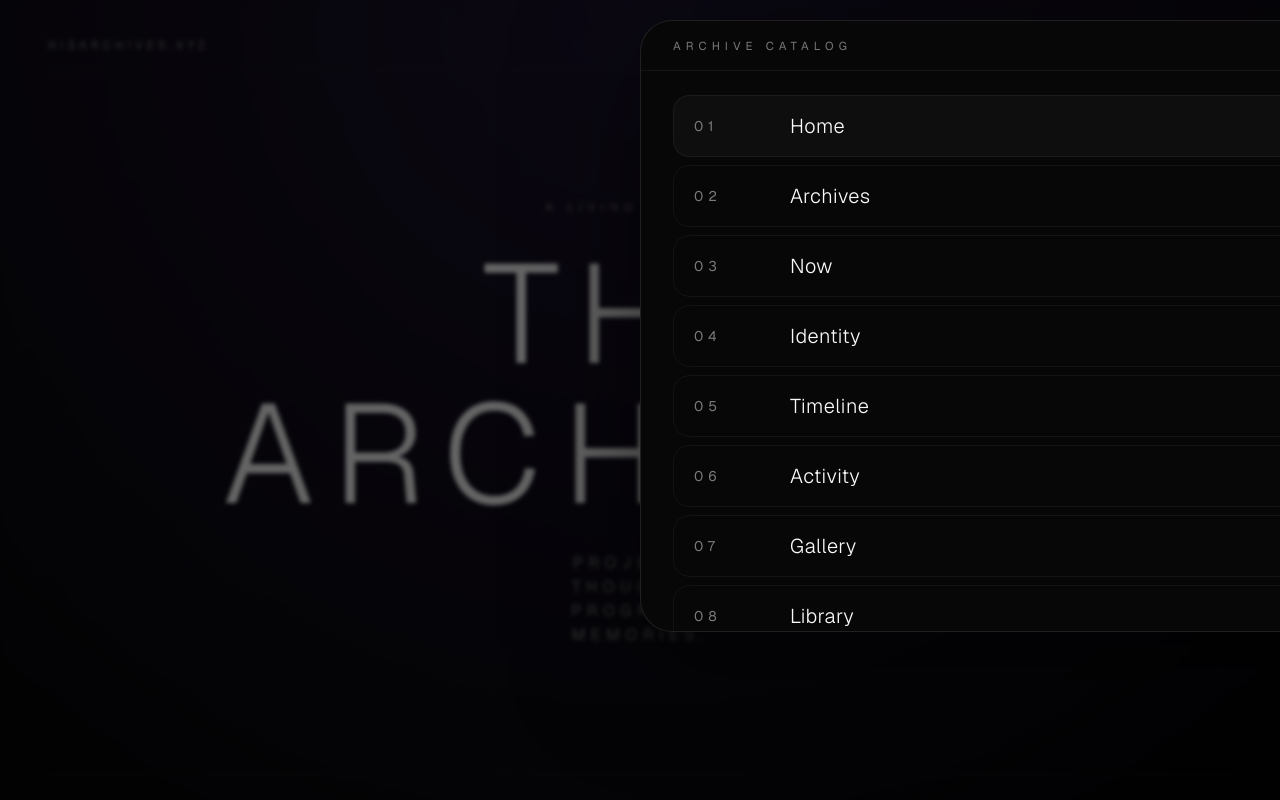
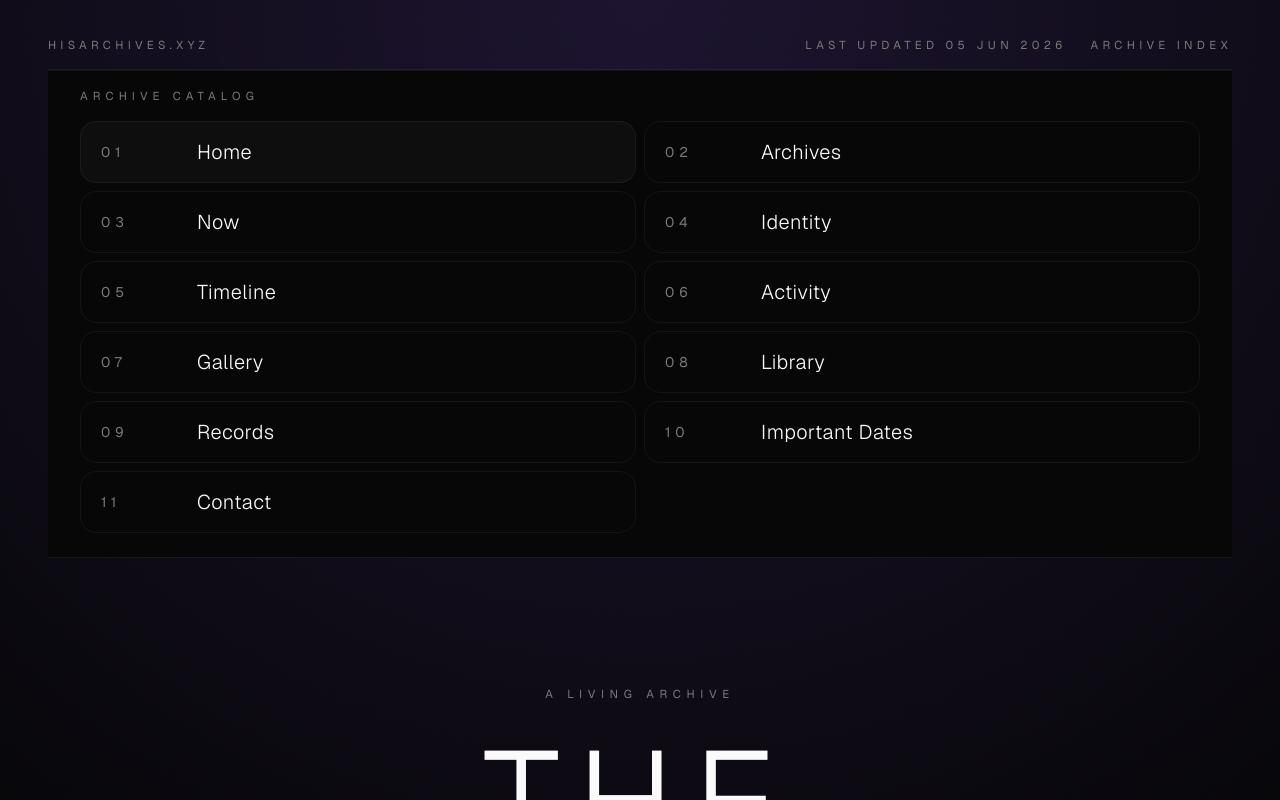
Before and after one commit to h4x-ansh/hisarchives, a Next.js app: page / in a window 1280 px wide. Both pictures are taken after a click on the button "ARCHIVE INDEX". Shown: the top 800 px of the page. Built offline with nearby package versions, Linux system fonts and the light colour scheme.

Commit message:
Refine archive index

```diff
--- a/components/contact-page.tsx
+++ b/components/contact-page.tsx
@@ -4,10 +4,10 @@ import { motion, useReducedMotion } from "framer-motion";
 import { ArchiveFrame, ArchiveHero, ArchiveSection } from "@/components/archive-frame";
 
 const contactMethods = [
-  { label: "Email", value: "hello@example.com" },
+  { label: "Email", value: "anuneet.og@gmail.com" },
   { label: "GitHub", value: "@h4x-ansh" },
-  { label: "Discord", value: "hisarchives#0001" },
-  { label: "Instagram", value: "@hisarchives" },
+  { label: "Discord", value: "11.11arc" },
+  { label: "Instagram", value: "@_anuneet1x" },
 ] as const;
 
 const otherLinks = [
--- a/components/site-header.tsx
+++ b/components/site-header.tsx
@@ -1,6 +1,6 @@
 "use client";
 
-import { useEffect, useState } from "react";
+import { useState } from "react";
 import Link from "next/link";
 import { AnimatePresence, motion } from "framer-motion";
 
@@ -39,23 +39,8 @@ export function SiteHeader({
 }) {
   const [isOpen, setIsOpen] = useState(false);
 
-  useEffect(() => {
-    if (!isOpen) {
-      return;
-    }
-
-    const onKeyDown = (event: KeyboardEvent) => {
-      if (event.key === "Escape") {
-        setIsOpen(false);
-      }
-    };
-
-    window.addEventListener("keydown", onKeyDown);
-    return () => window.removeEventListener("keydown", onKeyDown);
-  }, [isOpen]);
-
   return (
-    <>
+    <div className="border-b border-white/5">
       <header className="flex items-center justify-between gap-6 border-b border-white/5 py-4 text-[0.72rem] uppercase tracking-[0.38em] text-muted">
         <Link href="/" className="shrink-0 transition-colors hover:text-text">
           hisarchives.xyz
@@ -78,33 +63,21 @@ export function SiteHeader({
       <AnimatePresence>
         {isOpen ? (
           <motion.div
-            role="dialog"
-            aria-modal="true"
+            role="region"
             aria-label="Archive index"
             id="archive-index-panel"
-            initial={{ opacity: 0 }}
-            animate={{ opacity: 1 }}
-            exit={{ opacity: 0 }}
-            className="fixed inset-0 z-50"
+            initial={{ height: 0, opacity: 0 }}
+            animate={{ height: "auto", opacity: 1 }}
+            exit={{ height: 0, opacity: 0 }}
+            transition={{ duration: 0.28, ease: [0.22, 1, 0.36, 1] }}
+            className="overflow-hidden"
           >
-            <button
-              type="button"
-              aria-label="Close archive index"
-              className="absolute inset-0 cursor-default bg-black/60 backdrop-blur-[2px]"
-              onClick={() => setIsOpen(false)}
-            />
-            <motion.div
-              initial={{ opacity: 0, y: -16 }}
-              animate={{ opacity: 1, y: 0 }}
-              exit={{ opacity: 0, y: -16 }}
-              transition={{ duration: 0.28, ease: [0.22, 1, 0.36, 1] }}
-              className="absolute left-1/2 top-5 w-[calc(100%-1.5rem)] max-w-4xl -translate-x-1/2 rounded-[2rem] border border-white/10 bg-[#070707] shadow-[0_30px_120px_rgba(0,0,0,0.55)]"
-            >
-              <div className="border-b border-white/5 px-5 py-4 sm:px-8">
+            <div className="border-t border-white/5 bg-[#070707]">
+              <div className="px-5 py-4 sm:px-8">
                 <p className="text-[0.72rem] uppercase tracking-[0.45em] text-muted">Archive Catalog</p>
               </div>
-              <div className="max-h-[70vh] overflow-y-auto px-5 py-4 sm:px-8 sm:py-6">
-                <div className="grid gap-2">
+              <div className="px-5 pb-5 sm:px-8 sm:pb-6">
+                <div className="grid gap-2 md:grid-cols-2">
                   {archiveIndexItems.map((item, index) => {
                     const isActive = item.href === activePath;
 
@@ -114,8 +87,8 @@ export function SiteHeader({
                         href={item.href}
                         onClick={() => setIsOpen(false)}
                         aria-current={isActive ? "page" : undefined}
-                        className={`group grid grid-cols-[4rem_1fr] items-center gap-4 rounded-2xl border border-white/5 px-4 py-4 transition-colors hover:border-white/12 hover:bg-white/[0.03] sm:grid-cols-[5rem_1fr] sm:px-5 ${
-                          isActive ? "bg-white/[0.03]" : ""
+                        className={`grid grid-cols-[4rem_1fr] items-center gap-4 rounded-2xl border border-white/5 px-4 py-4 transition-colors hover:border-white/12 hover:bg-white/[0.03] sm:grid-cols-[5rem_1fr] sm:px-5 ${
+                          isActive ? "bg-white/[0.03] text-text" : ""
                         }`}
                       >
                         <span className="text-sm uppercase tracking-[0.35em] text-muted">
@@ -129,10 +102,10 @@ export function SiteHeader({
                   })}
                 </div>
               </div>
-            </motion.div>
+            </div>
           </motion.div>
         ) : null}
       </AnimatePresence>
-    </>
+    </div>
   );
 }
```
